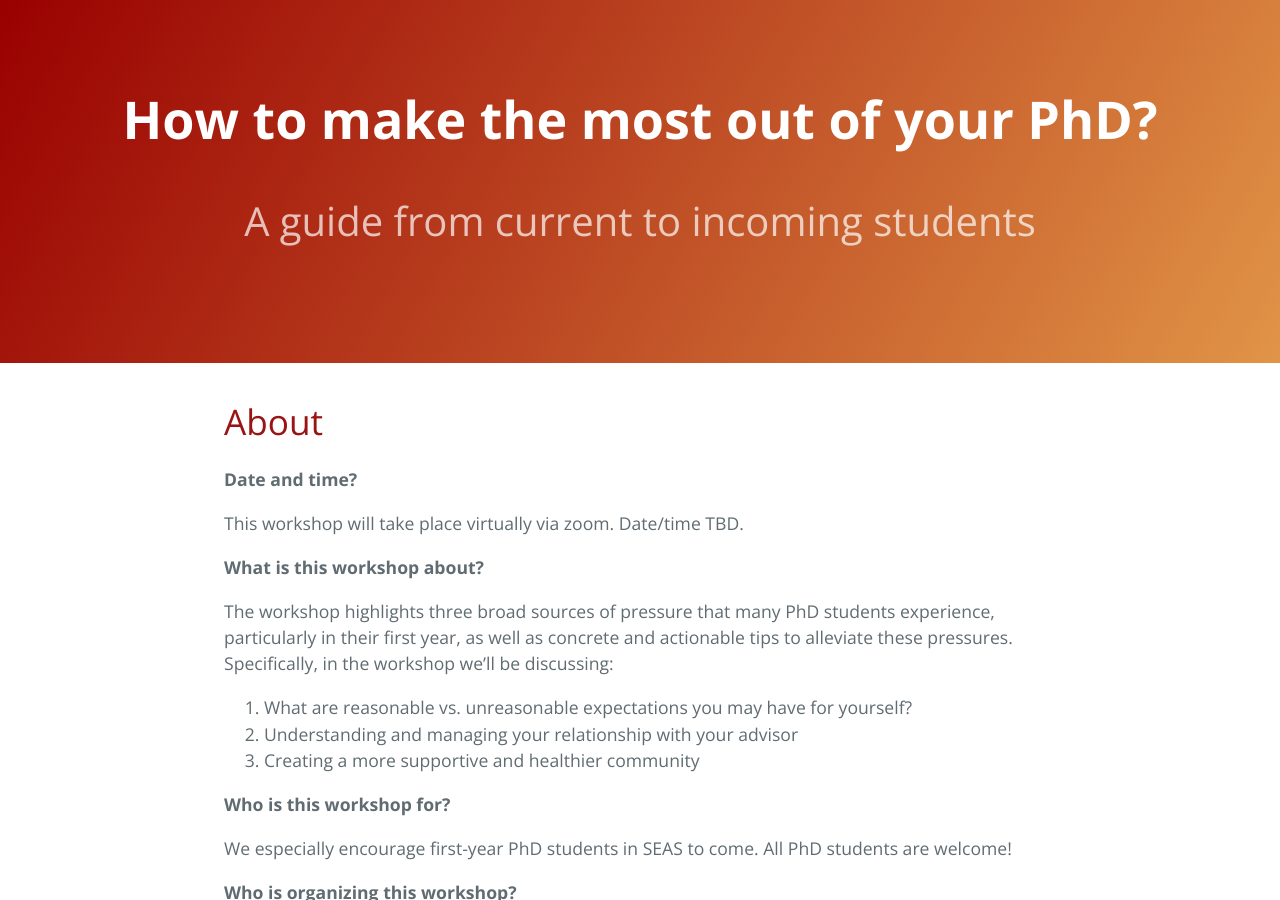
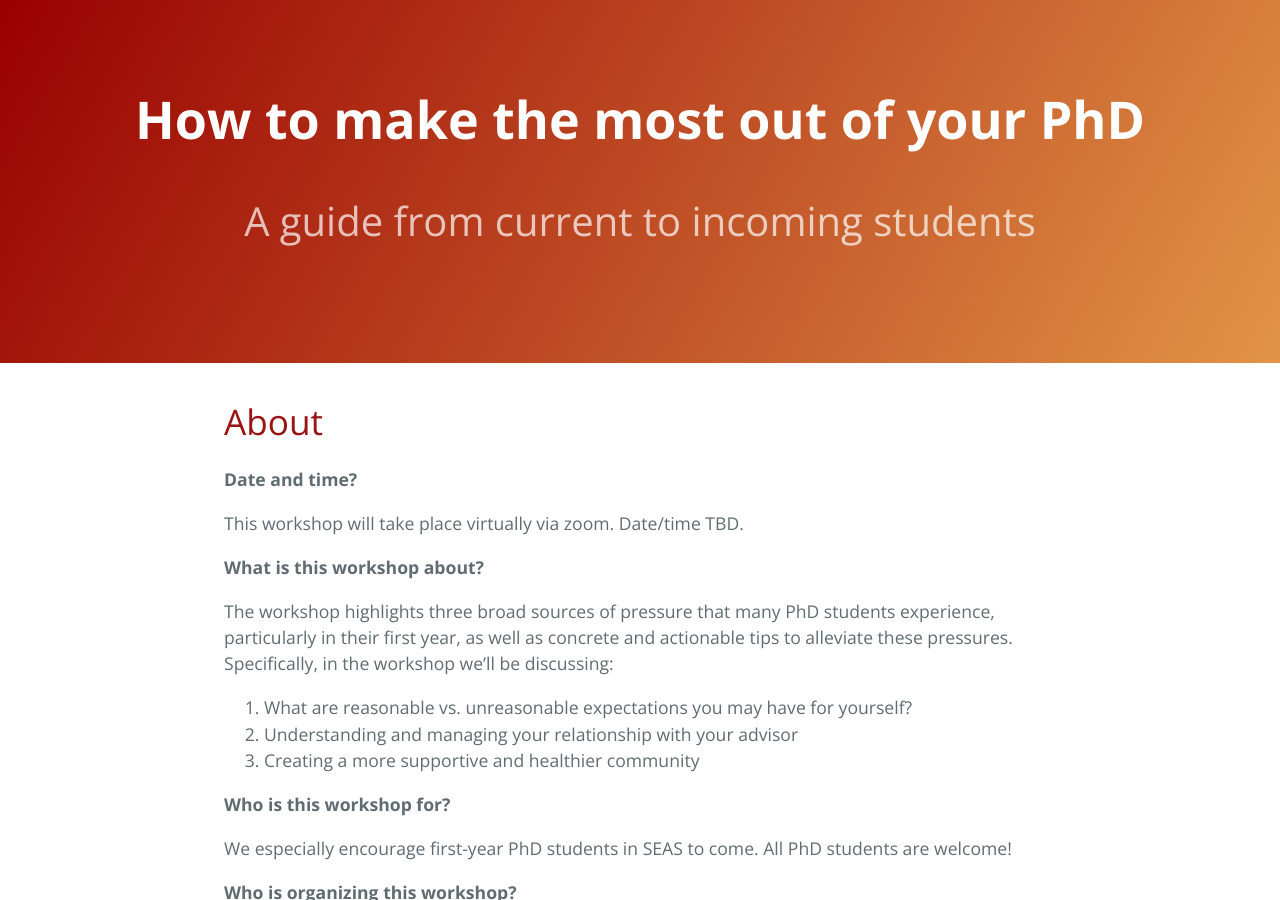
Before and after one commit to yanivyacoby/a-guide-to-your-phd, a Jekyll site: the page built from index.md, in a window 1280 px wide and 900 px high. Built offline with Jekyll 4.4.1, drawn with Linux system fonts in a browser that asks for light colours.

```diff
--- a/index.md
+++ b/index.md
@@ -1,6 +1,6 @@
 ---
 layout: default
-title: How to make the most out of your PhD?
+title: How to make the most out of your PhD
 description: A guide from current to incoming students
 ---
 
```
